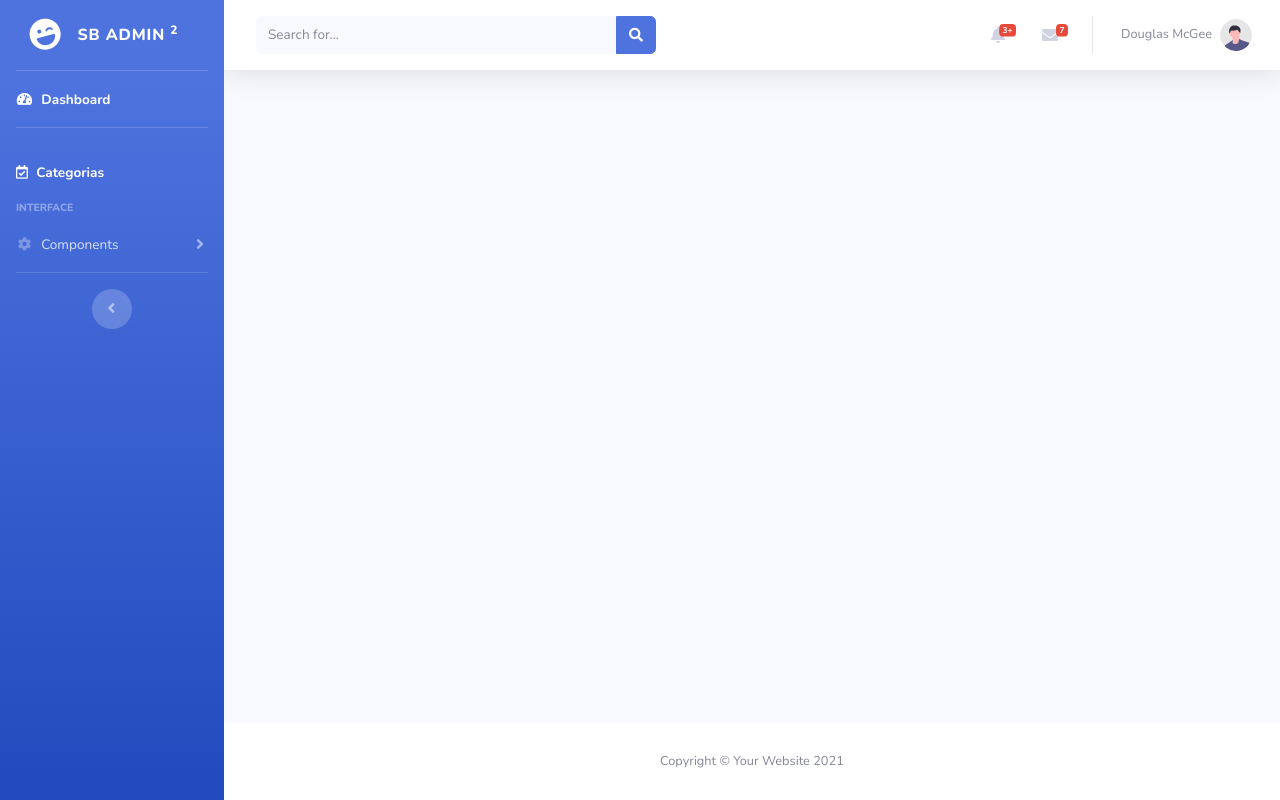
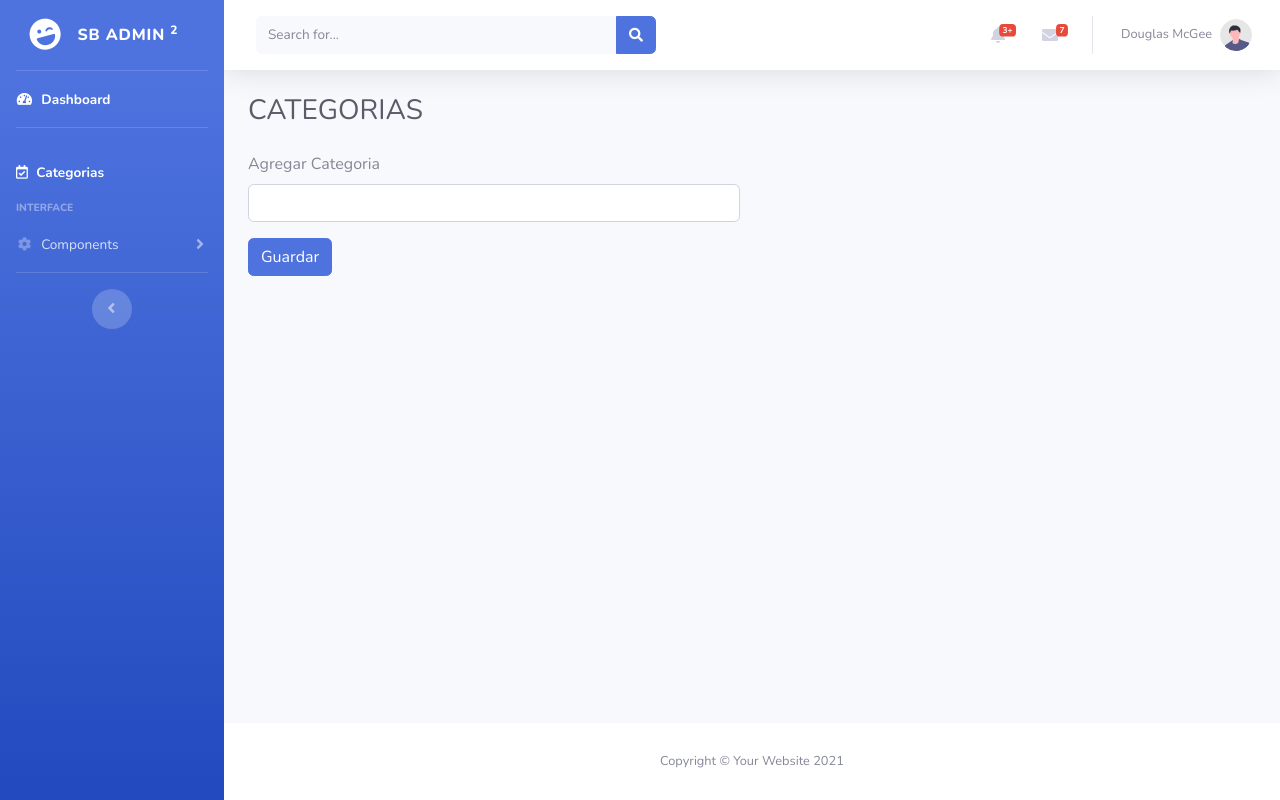
Before and after one commit to Eduarrb/DW2021-3, a PHP site: page /admin/index.php?categorias in a window 1280 px wide. Run offline with PHP 8.4, Linux system fonts and the light colour scheme.

Commit message:
categorias add

```diff
--- a/04 CMS/public/admin/index.php
+++ b/04 CMS/public/admin/index.php
@@ -18,6 +18,12 @@
                 <!-- Begin Page Content -->
                 <div class="container-fluid">
 
+                    <?php
+                        if(isset($_GET['categorias'])){
+                            include(TEMPLATE_BACK . DS . "categorias.php");
+                        }
+
+                    ?>
 
                 </div>
                 <!-- /.container-fluid -->
--- a/04 CMS/resources/config.php
+++ b/04 CMS/resources/config.php
@@ -1,4 +1,5 @@
 <?php
+    ob_start();
     // if (a > b) {
     //     echo 'a es mayor';
     // }
--- a/04 CMS/resources/functions.php
+++ b/04 CMS/resources/functions.php
@@ -16,6 +16,16 @@
         return mysqli_fetch_array($query);
     }
 
+    function limpiar_string($str){
+        global $conexion;
+        return mysqli_real_escape_string($conexion, $str);
+    }
+
+    function redirect($location){
+        header("Location: $location");
+    }
+
+
     // ⚡⚡ FUNCIONES FRONT
     function show_categorias(){
         $query = query("SELECT * FROM categorias");
@@ -27,5 +37,15 @@ DELIMITADOR;
             echo $categorias;
         }
     }
+
     // ⚡⚡ FUNCIONES BACK
+    function categorias_agregar(){
+        if(isset($_POST['guardar'])){
+            $cat_nombre = limpiar_string(trim($_POST['cat_nombre']));
+
+            $query = query("INSERT INTO categorias (cat_nombre) VALUES ('{$cat_nombre}')");
+            confirmar($query);
+            redirect("index.php?categorias");
+        }
+    }
 ?>
--- /dev/null
+++ b/04 CMS/resources/templates/back/categorias.php
@@ -0,0 +1,18 @@
+<div class="d-sm-flex align-items-center justify-content-between mb-4">
+    <h1 class="h3 mb-0 text-gray-800">CATEGORIAS</h1>
+</div>
+
+<div class="row">
+    <div class="col-md-6">
+        <?php categorias_agregar(); ?>
+        <form action="" method="post">
+            <div class="form-group">
+                <label for="cat_nombre">Agregar Categoria</label>
+                <input type="text" name="cat_nombre" id="cat_nombre" class="form-control" required>
+            </div>
+            <div class="form-group">
+                <input type="submit" value="Guardar" class="btn btn-primary" name="guardar">
+            </div>
+        </form>
+    </div>
+</div>
--- a/04 CMS/resources/templates/back/dashboard.php
+++ b/04 CMS/resources/templates/back/dashboard.php
@@ -1,5 +1,5 @@
                 <!-- Page Heading -->
-                <div class="d-sm-flex align-items-center justify-content-between mb-4">
+                    <div class="d-sm-flex align-items-center justify-content-between mb-4">
                         <h1 class="h3 mb-0 text-gray-800">Dashboard</h1>
                         <a href="#" class="d-none d-sm-inline-block btn btn-sm btn-primary shadow-sm"><i
                                 class="fas fa-download fa-sm text-white-50"></i> Generate Report</a>
--- a/04 CMS/resources/templates/back/sidebar.php
+++ b/04 CMS/resources/templates/back/sidebar.php
@@ -22,7 +22,7 @@
             <hr class="sidebar-divider">
 
             <li class="nav-item active">
-                <a class="nav-link" href="index.html">
+                <a class="nav-link" href="index.php?categorias">
                     <i class="far fa-calendar-check"></i>
                     <span>Categorias</span></a>
             </li>
```
